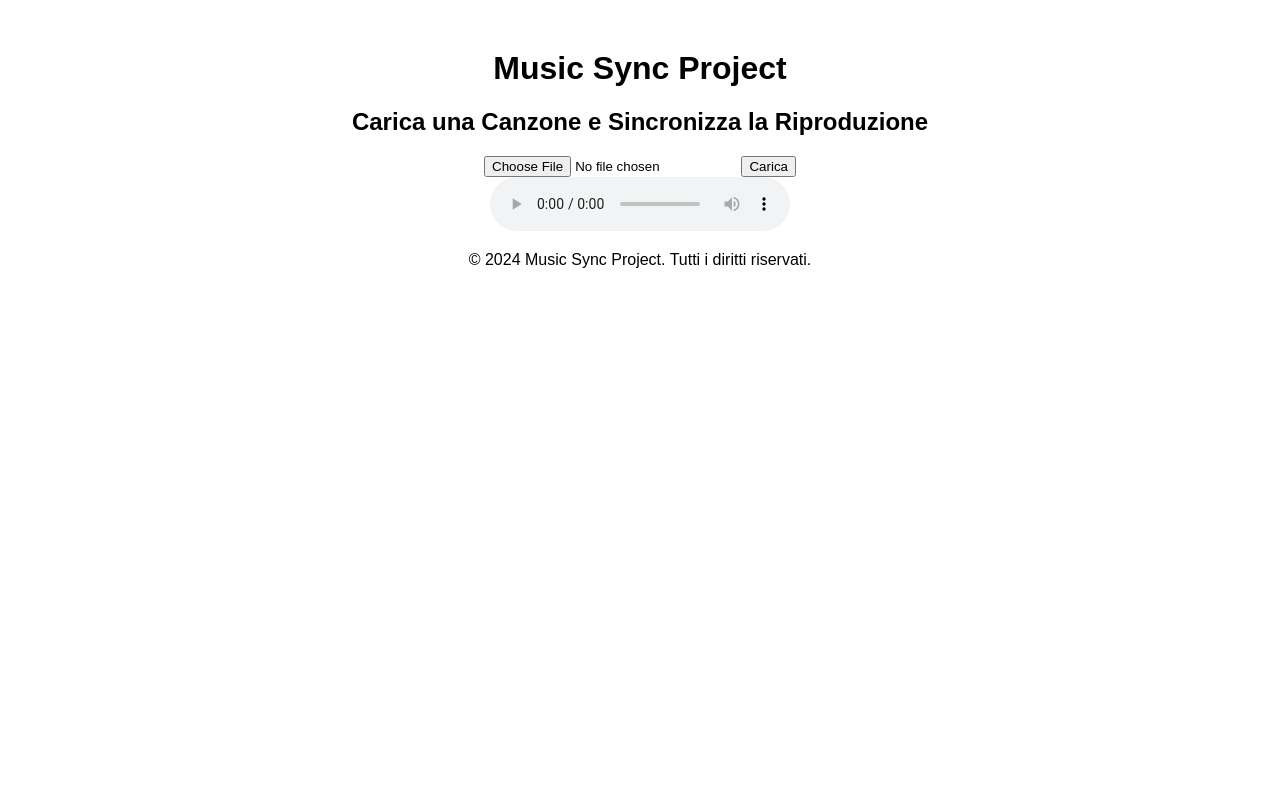
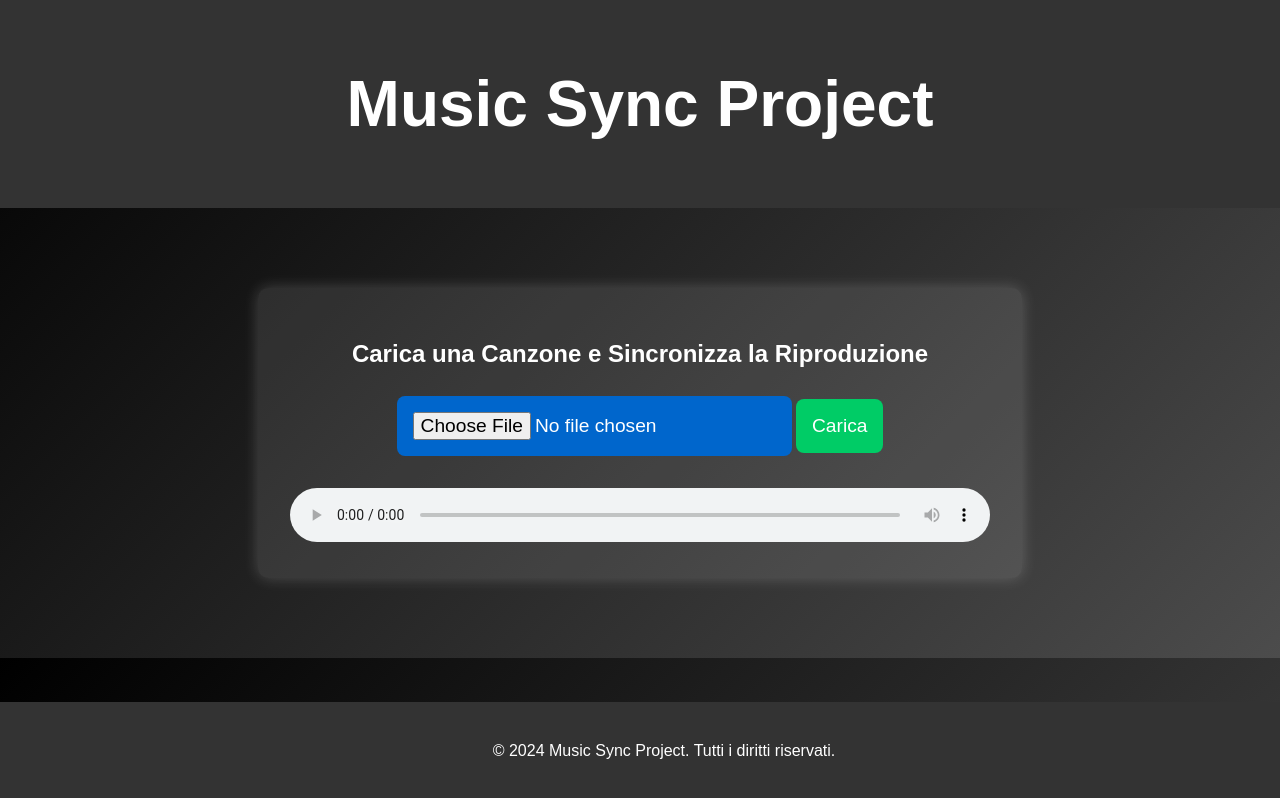
Before and after one commit to Dysejp/music-sync-project, a website: page public/index.html in a window 1280 px wide. Drawn offline with Linux system fonts and the light colour scheme; files that its build step writes are made by us from their sources; files whose address does not match are found by name.

Commit message:
estetic
Estetic

```diff
--- a/public/index.html
+++ b/public/index.html
@@ -4,7 +4,7 @@
   <meta charset="UTF-8">
   <meta name="viewport" content="width=device-width, initial-scale=1.0">
   <title>Music Sync Project</title>
-  <link rel="stylesheet" href="style.css">
+  <link rel="stylesheet" href="style.css"> <!-- Collegamento al file CSS -->
 </head>
 <body>
 
@@ -20,7 +20,7 @@
 
       <!-- Form di caricamento -->
       <form id="uploadForm" enctype="multipart/form-data" method="POST">
-        <input type="file" id="fileInput" name="file" accept="audio/*">
+        <input type="file" id="fileInput" name="file" accept="audio/mp3, audio/*">
         <button type="submit">Carica</button>
       </form>
 
--- a/style.css
+++ b/style.css
@@ -1,5 +1,71 @@
+/* Stili generali */
 body {
   font-family: Arial, sans-serif;
+  margin: 0;
+  padding: 0;
+  background: linear-gradient(135deg, #000000, #4c4c4c); /* Sfondo gradiente nero-grigio */
+  color: white;
+}
+
+header {
+  background-color: #333;
+  color: white;
+  padding: 1.5rem;
   text-align: center;
-  margin-top: 50px;
+  font-size: 2rem;
 }
+
+main {
+  padding: 3rem;
+  text-align: center;
+}
+
+h1, h2 {
+  color: #ffffff;
+}
+
+/* Sezione audio */
+#audio-section {
+  background-color: rgba(255, 255, 255, 0.1);
+  border-radius: 10px;
+  padding: 2rem;
+  max-width: 700px;
+  margin: 2rem auto;
+  box-shadow: 0 0 15px rgba(255, 255, 255, 0.2);
+}
+
+#audioPlayer {
+  margin-top: 1.5rem;
+  width: 100%;
+}
+
+/* Stile per il form */
+input[type="file"], button {
+  font-size: 1.2rem;
+  padding: 1rem;
+  border-radius: 8px;
+  border: none;
+  background-color: #0066cc;
+  color: white;
+  margin: 0.5rem 0;
+  cursor: pointer;
+}
+
+button {
+  background-color: #00cc66;
+}
+
+input[type="file"]:hover, button:hover {
+  background-color: #005bb5;
+}
+
+/* Footer */
+footer {
+  background-color: #333;
+  color: white;
+  text-align: center;
+  padding: 1.5rem;
+  position: fixed;
+  bottom: 0;
+  width: 100%;
+}
```
